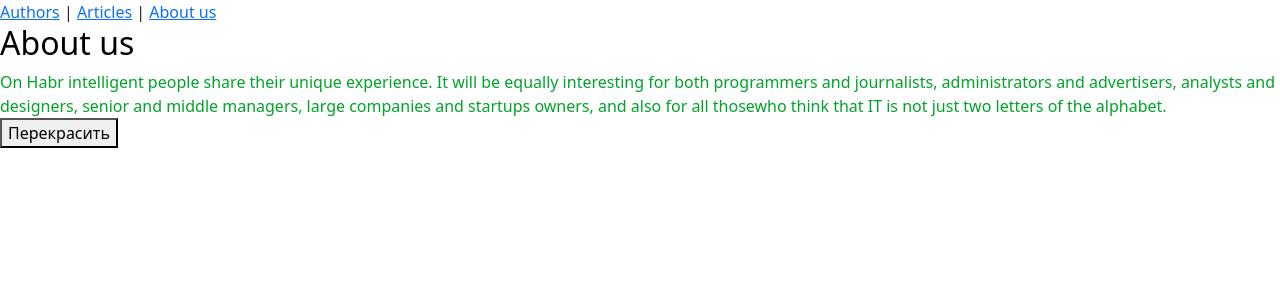
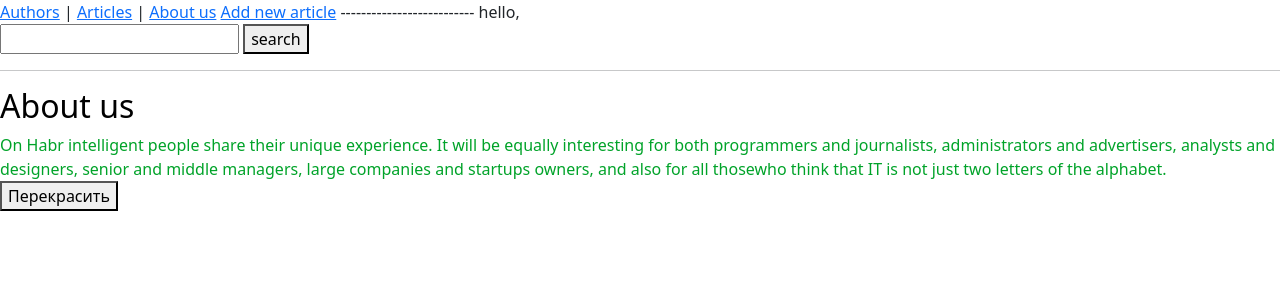
Before and after one commit to AyzKM/habr, a Django app: page /about/ in a window 1280 px wide. Shown: the top 300 px of the page. Run offline with Django 3.2, Linux system fonts and the light colour scheme; some libraries are stand-ins or nearby versions.

Commit message:
added search function

```diff
--- a/core/models.py
+++ b/core/models.py
@@ -30,6 +30,8 @@ class Article(models.Model):
 
     updated_date = models.DateTimeField(auto_now=True)
 
+    is_active = models.BooleanField(default=True)
+
     def __str__(self):
         return self.title
 
--- a/core/templates/base.html
+++ b/core/templates/base.html
@@ -20,6 +20,15 @@
     <a href="{% url 'authors' %}">Authors</a> |
     <a href="{% url 'articles' %}">Articles</a> |
     <a href="{% url 'about' %}">About us</a>
+    <a href="{% url 'article-add' %}">Add new article</a>
+    --------------------------
+    <span>hello, {{ request.user.username }}</span>
+    <br>
+    <form action="{% url 'search' %}">
+        <input type="text" name="word">
+        <button>search</button>
+    </form>
+    <hr>
 
     {% block content %}
 
--- a/core/views.py
+++ b/core/views.py
@@ -1,22 +1,8 @@
 from django.shortcuts import render, HttpResponse, redirect
 from core.models import *
 
-# Create your views here.
-
-# def homepage(request):
-#     # return HttpResponse("<h2>Hello World</h2>")
-#     return render(request, "index.html")
-
-# def first_article(request):
-#     article = Article.objects.first()
-#     return render(
-#         request,
-#         "article_page.html",
-#         {"article" : article}
-#         )
-
 def articles(request):
-    articles = Article.objects.all()
+    articles = Article.objects.filter(is_active=True)
     return render(
         request,
         "articles.html",
@@ -59,9 +45,34 @@ def article_add(request):
         title = request.POST["title"]
         text = request.POST["text"]
         article = Article(title=title, text=text)
+        user = request.user
+
+        if not Author.objects.filter(user=user).exists():
+            author = Author(user=user, nickname=user.username)
+            author.save()
+
+        author = request.user.author
+        article.author = author
         article.save()
         return redirect(articles)
     return render(
         request,
         "article_add.html",
         )
+
+
+def article_delete(request, id):
+    article = Article.objects.get(id=id)
+    article.delete()
+    return HttpResponse("article succesfully has been deleted")
+
+def article_hide(request, id):
+    article = Article.objects.get(id=id)
+    article.is_active = False
+    article.save()
+    return redirect(articles)
+
+def search(request):
+    word = request.GET.get("word")
+    articles = Article.objects.filter(title__contains=word, is_active=True) #LIKE
+    return render(request, "articles.html", {"articles":articles})
--- a/habr/urls.py
+++ b/habr/urls.py
@@ -28,6 +28,9 @@ urlpatterns = [
     path("article/<int:id>/", article_page, name='article'),
     path("about/", about, name="about"),
     path("article/<int:pk>/edit/", article_edit, name='article-edit'),
-    path("add_article/", article_add),
+    path("add_article/", article_add, name='article-add'),
+    path("article/<int:id>/delete", article_delete, name='article-delete'),
+    path("article/<int:id>/hide", article_hide, name='article-hide'),
+    path("search/", search, name='search'),
 
 ]   + static(settings.STATIC_URL, document_root=settings.STATIC_ROOT)
```
Also changed, not shown: core/templates/article_page.html (+11 -0 lines), core/templates/articles.html (+10 -3 lines), core/migrations/0008_article_is_active.py (added).
